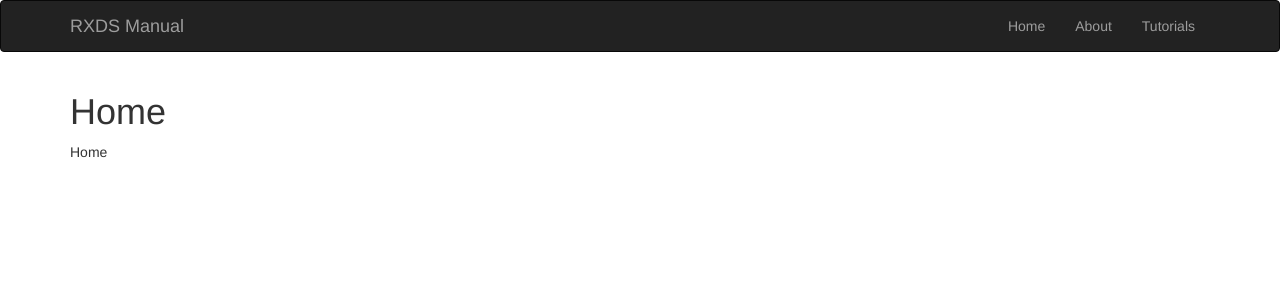
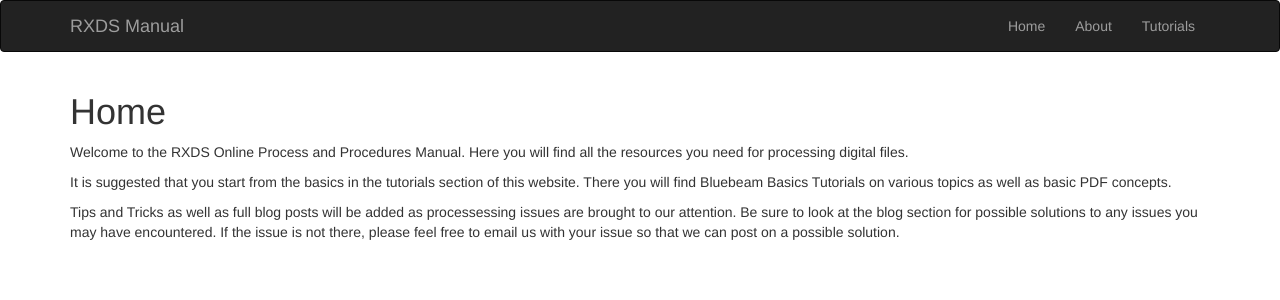
Before and after one commit to gajimayoseungjaesam/gajimayoseungjaesam.github.io, a Jekyll site: the page built from _pages/1_home.md, in a window 1280 px wide. Shown: the top 300 px of the page. Built offline with Jekyll 4.4.1, drawn with Linux system fonts in a browser that asks for light colours.

```diff
--- /dev/null
+++ b/_includes/youtube.html
@@ -0,0 +1,3 @@
+<div class="spacing youtube">
+    <iframe width="560" height="315" src="https://www.youtube.com/embed/{{ include.youtube_id }}" frameborder="0" allowfullscreen></iframe>
+</div>
--- a/_pages/1_home.md
+++ b/_pages/1_home.md
@@ -4,4 +4,8 @@ title: Home
 permalink: /
 ---
 
-Home
+Welcome to the RXDS Online Process and Procedures Manual. Here you will find all the resources you need for processing digital files.
+
+It is suggested that you start from the basics in the tutorials section of this website. There you will find Bluebeam Basics Tutorials on various topics as well as basic PDF concepts.
+
+Tips and Tricks as well as full blog posts will be added as processessing issues are brought to our attention. Be sure to look at the blog section for possible solutions to any issues you may have encountered. If the issue is not there, please feel free to email us with your issue so that we can post on a possible solution.
```
Also changed, not shown: _tutorials/bluebeam/01.1_PDF-Basics.md (renamed from _tutorials/bluebeam/01.1_Basics.md, +0 -2 lines), _tutorials/bluebeam/01.2_BasicMarkups.md (added, +29 -0 lines), _tutorials/bluebeam/01.2_Shapes.md (deleted, +0 -6 lines), assets/images/draw-line.gif (added), assets/images/draw-polyline.gif (added), assets/images/draw-rectangle.gif (added), assets/images/format-painter.gif (added), assets/images/highlight-rectangle.gif (added), assets/images/write-text.gif (added), 2 other files.
